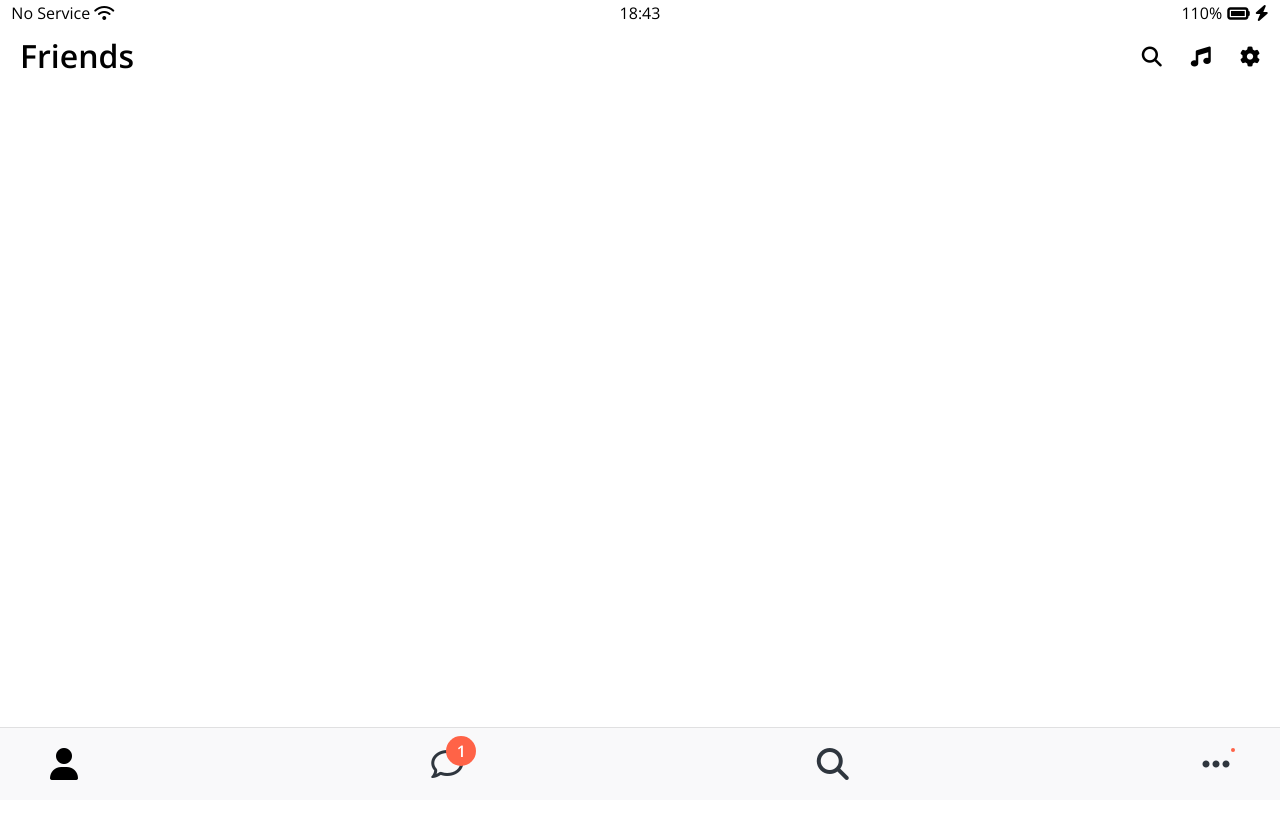
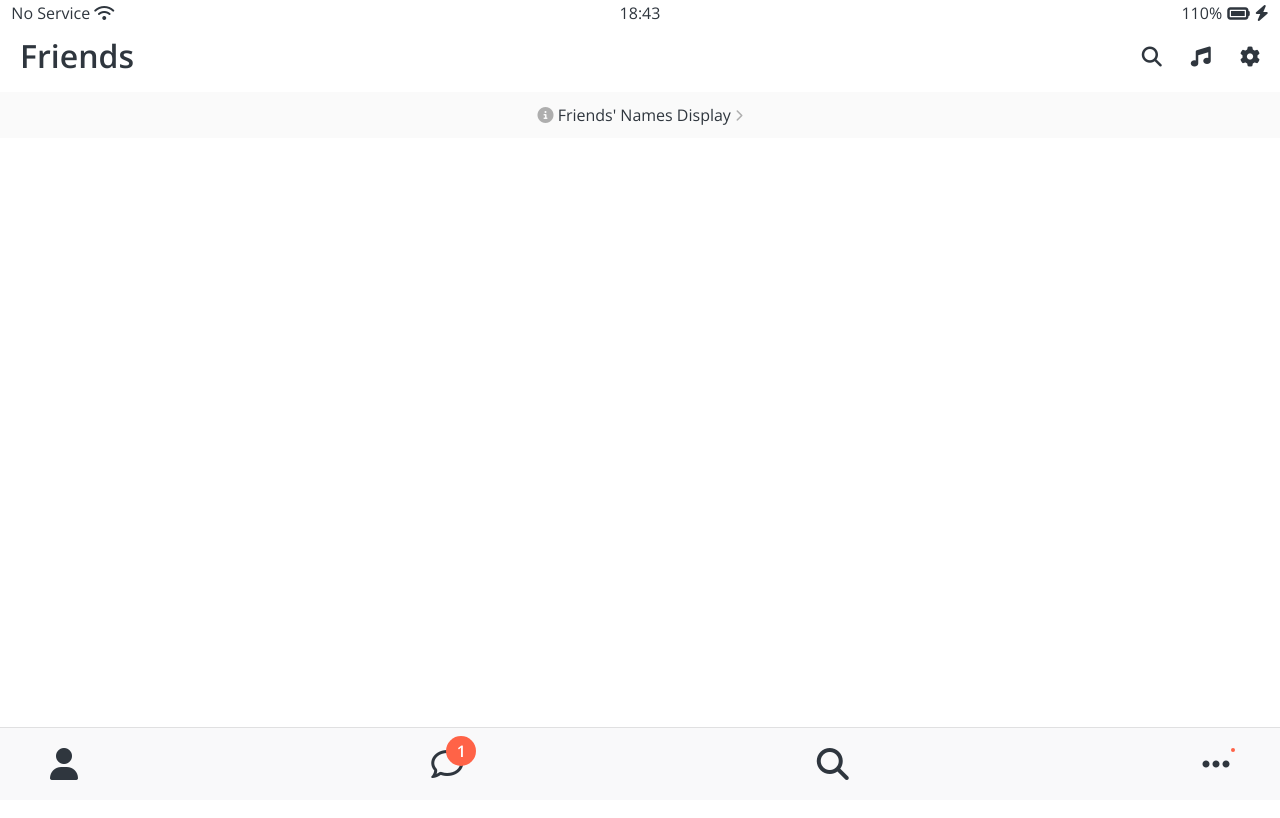
Before and after one commit to tuxedomasks/jojoatalk-2022-09-30, a plain HTML site: page friends.html in a window 1280 px wide. Shown: the top 818 px of the page. Drawn offline with nearby package versions, Linux system fonts and the light colour scheme.

Commit message:
#6.15 Friends Screen part One (07:40)

```diff
--- /dev/null
+++ b/css/screens/friends.css
@@ -0,0 +1,11 @@
+#friends-display-link {
+  text-align: center;
+  display: block;
+  background-color: #fafafa;
+  padding: 15px 0px;
+  font-size: 16px;
+}
+
+#friends-display-link i {
+  color: rgba(0, 0, 0, 0.3);
+}
--- a/css/styles.css
+++ b/css/styles.css
@@ -10,8 +10,10 @@
 /* Screens */
 
 @import "screens/login.css";
+@import "screens/friends.css";
 
 body {
+  color: #2f363e;
   font-family: "Open Sans", sans-serif;
   height: 1000vh;
 }
--- a/friends.html
+++ b/friends.html
@@ -31,6 +31,12 @@
         <span><i class="fas fa-cog fa-lg"></i></span>
       </div>
     </header>
+
+    <a id="friends-display-link">
+      <i class="fas fa-info-circle"></i>
+      Friends' Names Display
+      <i class="fas fa-chevron-right fa-xs"></i>
+    </a>
 
     <nav class="nav">
       <ul class="nav__list">
```
